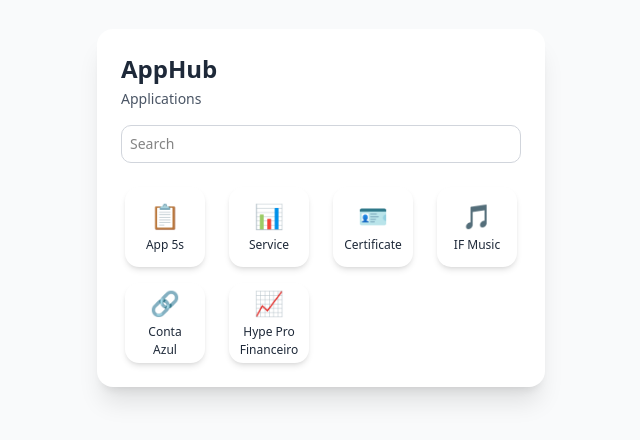
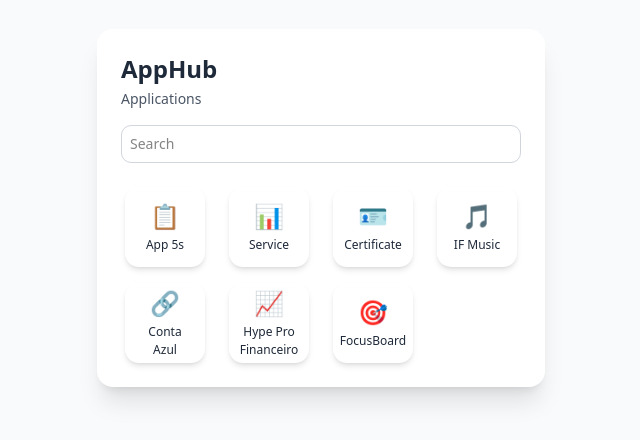
Before and after one commit to IsraelFrota/app-hub, a Next.js app: page / in a window 1280 px wide. Shown: the part 192-632 px from the top of the page, without its empty margins (319-959 px from the left). Built offline with nearby package versions, Linux system fonts and the light colour scheme.

Commit message:
Adicionando o FocusBoard

```diff
--- a/src/app/page.tsx
+++ b/src/app/page.tsx
@@ -10,7 +10,8 @@ export default function Home() {
     { title: 'Certificate', icon: '🪪', url: 'http://192.168.0.99:3000/' },
     { title: 'IF Music', icon: '🎵', url: 'http://192.168.0.18:9078/' },
     { title: 'Conta Azul', icon: '🔗', url: '/contaazul' },
-    { title: 'Hype Pro Financeiro', icon: '📈', url: 'https://hype-pro-financeiro.vercel.app' }
+    { title: 'Hype Pro Financeiro', icon: '📈', url: 'https://hype-pro-financeiro.vercel.app' },
+    { title: 'FocusBoard', icon: '🎯', url: 'http://192.168.0.18:3000/' }
   ];
 
   const [search, setSearch] = useState('');
```
